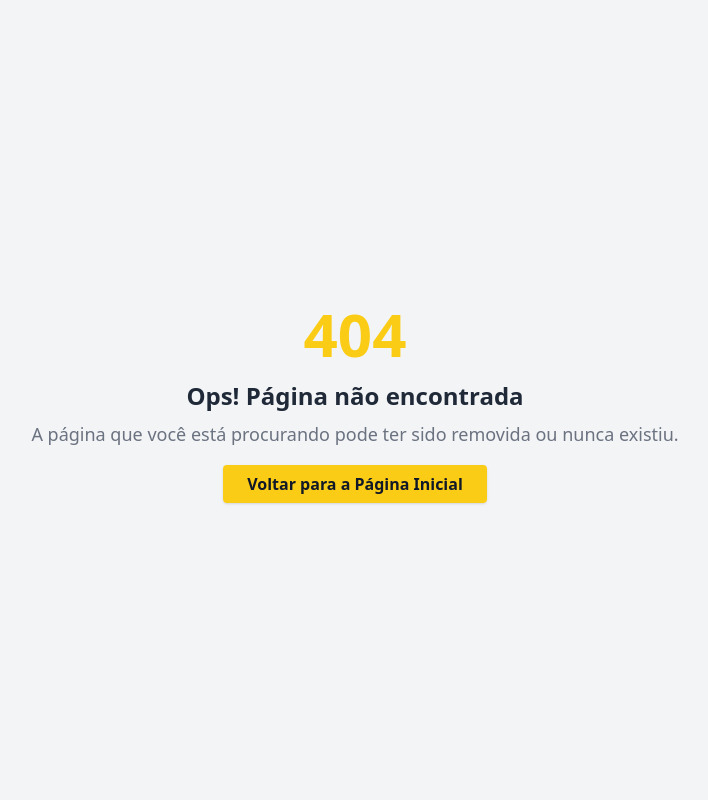
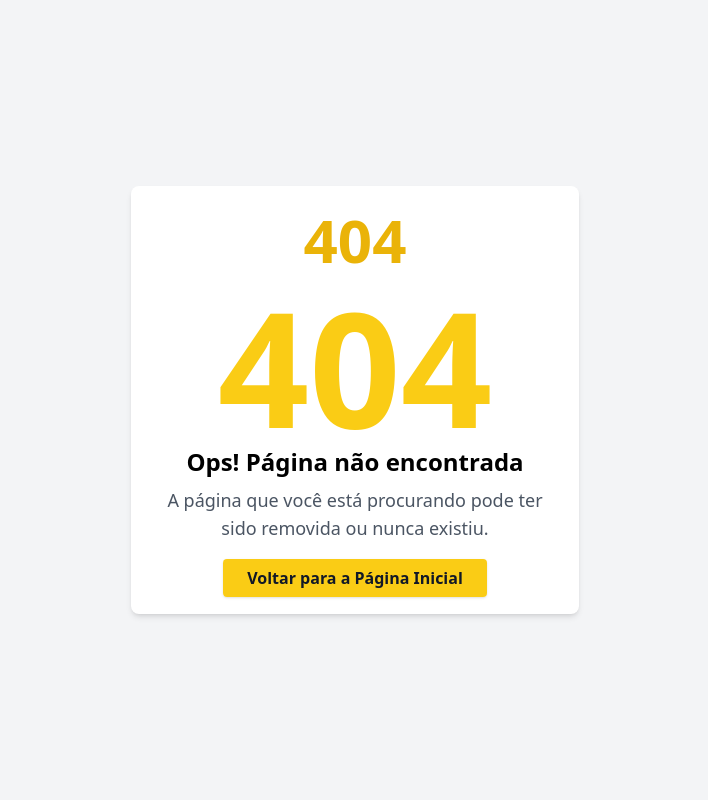
Before and after one commit to sharktank-tech/Descontai, a Flask app: template web/templates/erros/404.html in a window 1280 px wide. Shown: the whole page, without its empty margins (285-993 px from the left). Run offline with Flask 3, Linux system fonts and the light colour scheme; the template is opened without the code that fills it, so the values that code supplies are empty; some libraries are stand-ins or nearby versions.

Commit message:
atualização das paginas de erro

```diff
--- a/web/templates/erros/403.html
+++ b/web/templates/erros/403.html
@@ -4,10 +4,10 @@
     <meta charset="UTF-8">
     <meta name="viewport" content="width=device-width, initial-scale=1.0">
     <title>Acesso Negado</title>
-    <link href="https://cdn.jsdelivr.net/npm/tailwindcss@2.2.19/dist/tailwind.min.css" rel="stylesheet">
+    <script src="https://cdn.tailwindcss.com"></script>
     <link rel="icon" href="{{ url_for('static', filename='images/soco-relogio.png') }}">
 </head>
-<body class="bg-gray-100 flex flex-col min-h-screen justify-center items-center text-center">
+<body class="bg-gray-100 dark:bg-gray-900 flex flex-col min-h-screen justify-center items-center text-center">
 
     <div class="max-w-md bg-white p-6 rounded-lg shadow-md">
         <h1 class="text-6xl font-bold text-yellow-600">403</h1>
--- a/web/templates/erros/404.html
+++ b/web/templates/erros/404.html
@@ -7,12 +7,13 @@
   <script src="https://cdn.tailwindcss.com"></script>
   <link rel="icon" href="{{ url_for('static', filename='img/cupom.png') }}" type="image/png">
 </head>
-<body class="bg-gray-100 dark:bg-gray-900 text-gray-800 dark:text-white flex items-center justify-center min-h-screen px-4">
+<body class="bg-gray-100 dark:bg-gray-900 flex flex-col min-h-screen justify-center items-center text-center">
 
-  <div class="text-center">
-    <h1 class="text-6xl font-bold text-yellow-400 mb-4">404</h1>
+  <div class="max-w-md bg-white p-6 rounded-lg shadow-md">
+    <h1 class="text-6xl font-bold text-yellow-500 mb-4">404</h1>
+    <div class="text-[8rem] sm:text-[10rem] font-extrabold text-yellow-400 leading-none">404</div>
     <p class="text-2xl font-semibold mb-2">Ops! Página não encontrada</p>
-    <p class="text-lg text-gray-500 dark:text-gray-400 mb-6">A página que você está procurando pode ter sido removida ou nunca existiu.</p>
+    <p class="text-lg text-gray-600 dark:text-gray-600 mb-6">A página que você está procurando pode ter sido removida ou nunca existiu.</p>
     <a href="/" class="bg-yellow-400 hover:bg-yellow-500 text-gray-900 font-semibold py-2 px-6 rounded shadow">
       Voltar para a Página Inicial
     </a>
```
